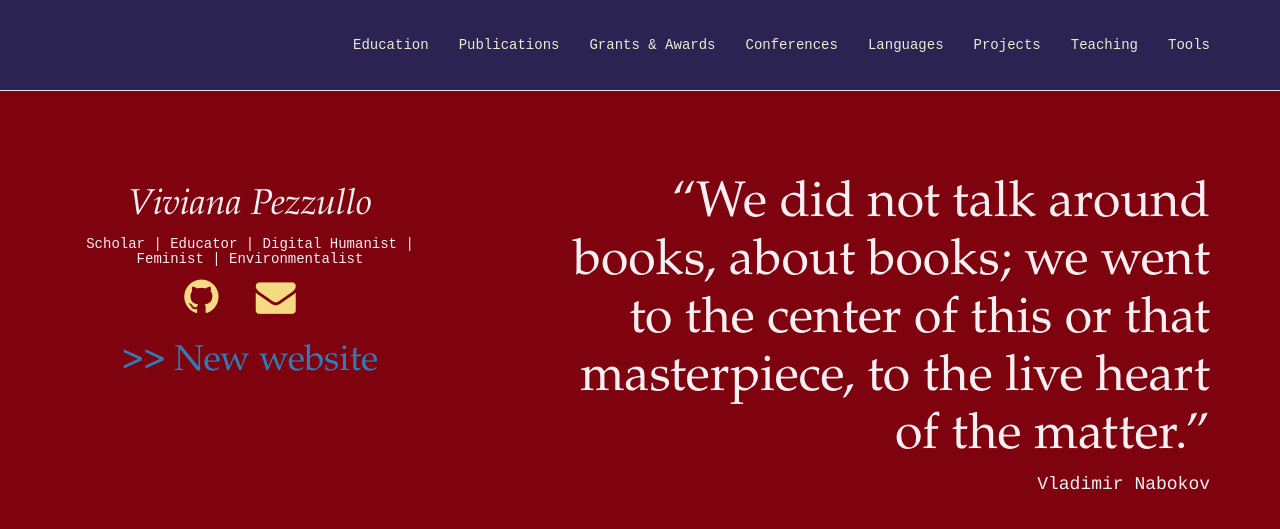
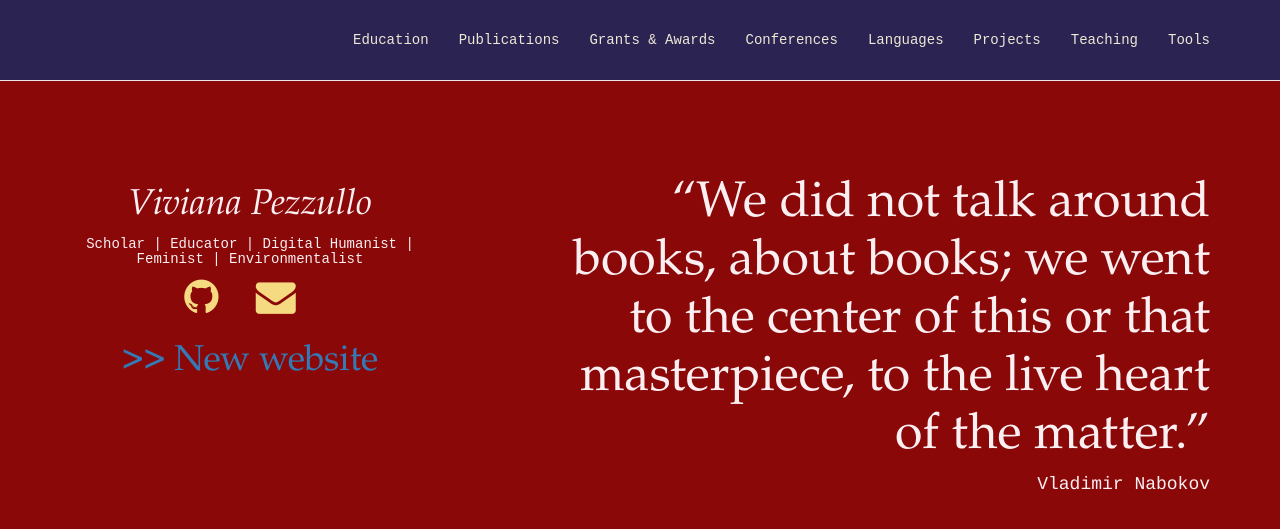
Before and after one commit to vivianapezzullo/nolauren.github.io, a Jekyll site: the page index.html, which Jekyll copies as it is, in a window 1280 px wide. Shown: the top 529 px of the page. Built offline with Jekyll 4.4.1, drawn with Linux system fonts in a browser that asks for light colours; nearby versions of some CDN libraries.

Commit message:
Update scrolling-nav.css

```diff
--- a/css/scrolling-nav.css
+++ b/css/scrolling-nav.css
@@ -17,7 +17,7 @@ html {
 
 @media(min-width:767px) {
     .navbar {
-        padding: 20px 0;
+        padding: 15px 0;
         background: #2B2453;
         -webkit-transition: background .5s ease-in-out,padding .5s ease-in-out;
         -moz-transition: background .5s ease-in-out,padding .5s ease-in-out;
@@ -45,7 +45,7 @@ of those sections to manage the look and feel of the site. */
     padding-top: 100px;
     padding-bottom: 100px;
     text-align: center;
-    background: #7E030E;
+    background: #8A0808;
     color: #FBEFF2;
     font-size:20px;
 }
```
